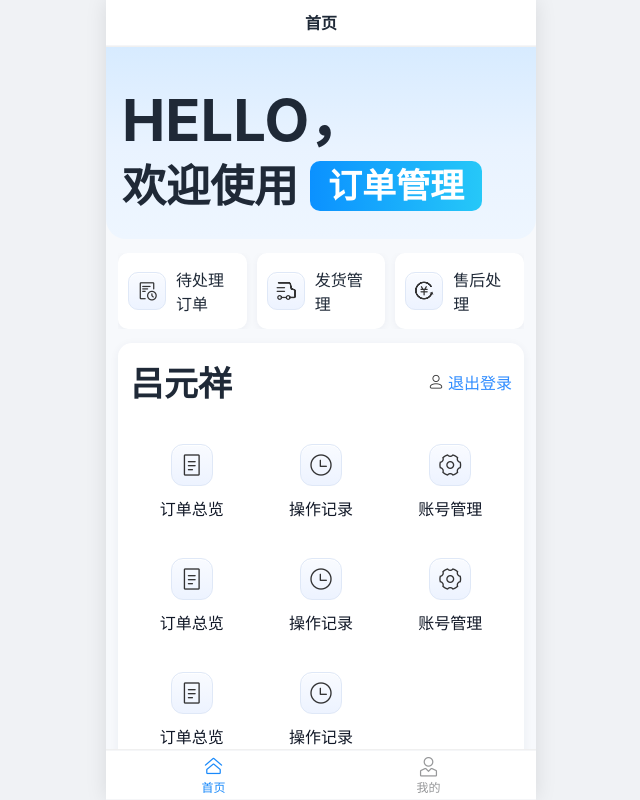
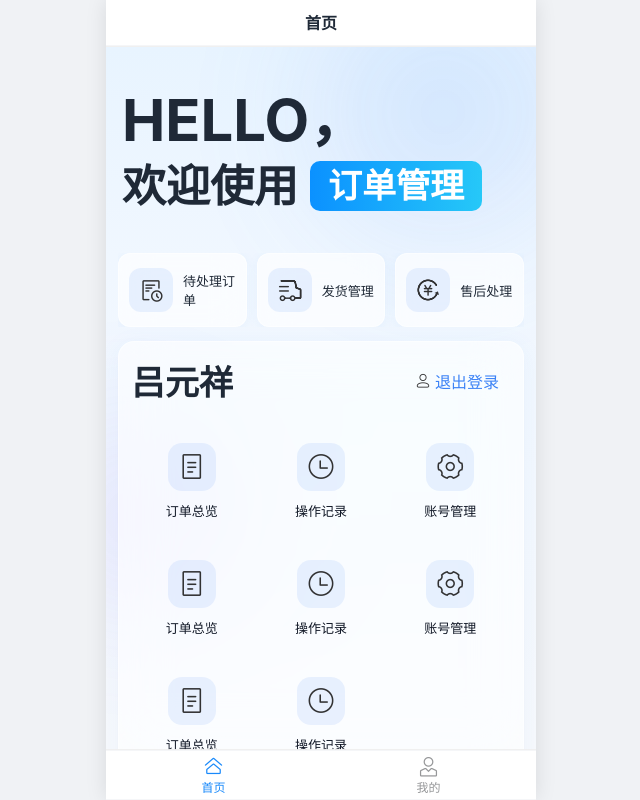
Before and after one commit to lvyuanx/all_system_mobile, a Vue app: page /home in a window 1280 px wide. Shown: the whole page, without its empty margins (319-959 px from the left). Built offline with nearby package versions, Linux system fonts and the light colour scheme.

Commit message:
feat: 优化首页视觉效果，增加动态背景与玻璃拟态

```diff
--- a/src/views/home/index.vue
+++ b/src/views/home/index.vue
@@ -41,6 +41,12 @@ const goLogout = () => {
 
 <template>
   <div class="home-page">
+    <!-- 动态背景光斑 -->
+    <div class="aurora">
+      <div class="aurora-blob blob-1"></div>
+      <div class="aurora-blob blob-2"></div>
+    </div>
+
     <section class="hero">
       <div class="hero-main">
         <div class="hello">HELLO，</div>
@@ -83,15 +89,62 @@ const goLogout = () => {
 
 <style scoped>
 .home-page {
+  position: relative;
   min-height: 100%;
-  background: #f7f9fc;
+  background: linear-gradient(180deg, #e8f4ff 0%, #f0f7ff 30%, #f7f9fc 100%);
+  overflow-x: hidden;
+}
+
+/* 动态极光背景 */
+.aurora {
+  position: absolute;
+  inset: 0;
+  overflow: hidden;
+  pointer-events: none;
+  z-index: 0;
+}
+
+.aurora-blob {
+  position: absolute;
+  border-radius: 50%;
+  filter: blur(60px);
+  opacity: 0.4;
+  will-change: transform;
+}
+
+.blob-1 {
+  width: 300px;
+  height: 300px;
+  top: -100px;
+  right: -80px;
+  background: radial-gradient(circle, rgba(59, 130, 246, 0.5) 0%, rgba(96, 165, 250, 0.2) 50%, transparent 100%);
+  animation: driftA 15s ease-in-out infinite;
+}
+
+.blob-2 {
+  width: 250px;
+  height: 250px;
+  bottom: 100px;
+  left: -100px;
+  background: radial-gradient(circle, rgba(139, 92, 246, 0.4) 0%, rgba(167, 139, 250, 0.15) 50%, transparent 100%);
+  animation: driftB 18s ease-in-out infinite 2s;
+}
+
+@keyframes driftA {
+  0%, 100% { transform: translate(0, 0) scale(1); }
+  50% { transform: translate(-30px, 20px) scale(1.1); }
+}
+
+@keyframes driftB {
+  0%, 100% { transform: translate(0, 0) scale(1); }
+  50% { transform: translate(20px, -30px) scale(1.05); }
 }
 
 .hero {
+  position: relative;
+  z-index: 1;
   padding: 14px 16px 28px;
-  background: linear-gradient(180deg, #d7ebff 0%, #e9f3ff 52%, #eef6ff 100%);
-  border-bottom-left-radius: 20px;
-  border-bottom-right-radius: 20px;
+  background: transparent;
 }
 
 .hero-top {
@@ -147,6 +200,8 @@ const goLogout = () => {
 }
 
 .quick-actions {
+  position: relative;
+  z-index: 1;
   margin: 14px 12px 0;
   display: flex;
   gap: 10px;
@@ -163,38 +218,50 @@ const goLogout = () => {
 .quick-item {
   flex: 0 0 calc((100% - 20px) / 3);
   min-width: calc((100% - 20px) / 3);
-  background: #fff;
-  border-radius: 10px;
+  background: rgba(255, 255, 255, 0.65);
+  backdrop-filter: blur(16px);
+  -webkit-backdrop-filter: blur(16px);
+  border: 1px solid rgba(255, 255, 255, 0.5);
+  border-radius: 12px;
   padding: 14px 10px;
   display: flex;
   align-items: center;
   gap: 10px;
-  font-size: 16px;
+  font-size: 13px;
   color: #1f2937;
-  box-shadow: 0 2px 8px rgba(20, 43, 80, 0.05);
+  box-shadow: 0 2px 12px rgba(59, 130, 246, 0.06);
+  transition: all 0.2s ease;
+}
+
+.quick-item:active {
+  transform: scale(0.98);
+  background: rgba(255, 255, 255, 0.85);
 }
 
 .quick-icon-wrap {
-  width: 38px;
-  height: 38px;
-  border-radius: 10px;
-  border: 1px solid #dfe8f7;
-  background: linear-gradient(180deg, #f9fbff 0%, #edf3ff 100%);
-  box-shadow: inset 0 1px 0 rgba(255, 255, 255, 0.9);
-  color: #1989fa;
+  width: 44px;
+  height: 44px;
+  border-radius: 12px;
+  background: rgba(59, 130, 246, 0.1);
+  color: #2563eb;
   display: flex;
   align-items: center;
   justify-content: center;
-  font-size: 22px;
+  font-size: 26px;
   flex-shrink: 0;
 }
 
 .panel {
+  position: relative;
+  z-index: 1;
   margin: 14px 12px;
   padding: 14px 12px 20px;
-  background: #fff;
-  border-radius: 14px;
-  box-shadow: 0 2px 10px rgba(20, 43, 80, 0.06);
+  background: rgba(255, 255, 255, 0.6);
+  backdrop-filter: blur(24px) saturate(180%);
+  -webkit-backdrop-filter: blur(24px) saturate(180%);
+  border: 1px solid rgba(255, 255, 255, 0.5);
+  border-radius: 16px;
+  box-shadow: 0 4px 24px rgba(59, 130, 246, 0.06), 0 1px 4px rgba(0, 0, 0, 0.02);
 }
 
 .panel-header {
@@ -212,18 +279,25 @@ const goLogout = () => {
 .logout-btn {
   border: none;
   background: transparent;
-  color: #2f8cff;
+  color: #3b82f6;
   font-size: 16px;
   display: flex;
   align-items: center;
   gap: 4px;
+  padding: 8px 12px;
+  border-radius: 8px;
+  transition: background 0.2s ease;
+}
+
+.logout-btn:active {
+  background: rgba(59, 130, 246, 0.1);
 }
 
 .tool-grid {
   margin-top: 22px;
   display: grid;
   grid-template-columns: repeat(3, 1fr);
-  gap: 6px;
+  gap: 8px;
 }
 
 .tool-item {
@@ -234,20 +308,29 @@ const goLogout = () => {
   gap: 10px;
   padding: 16px 0;
   color: #111827;
-  font-size: 16px;
+  font-size: 13px;
+  border-radius: 12px;
+  transition: background 0.2s ease;
+}
+
+.tool-item:active {
+  background: rgba(59, 130, 246, 0.06);
 }
 
 .tool-icon {
-  width: 42px;
-  height: 42px;
-  border-radius: 12px;
-  border: 1px solid #dfe8f7;
-  background: linear-gradient(180deg, #f9fbff 0%, #edf3ff 100%);
-  box-shadow: inset 0 1px 0 rgba(255, 255, 255, 0.9);
-  color: #1989fa;
+  width: 48px;
+  height: 48px;
+  border-radius: 14px;
+  background: rgba(59, 130, 246, 0.1);
+  color: #2563eb;
   display: flex;
   align-items: center;
   justify-content: center;
-  font-size: 24px;
+  font-size: 28px;
+  transition: all 0.2s ease;
+}
+
+.tool-item:active .tool-icon {
+  transform: scale(0.95);
 }
 </style>
```
